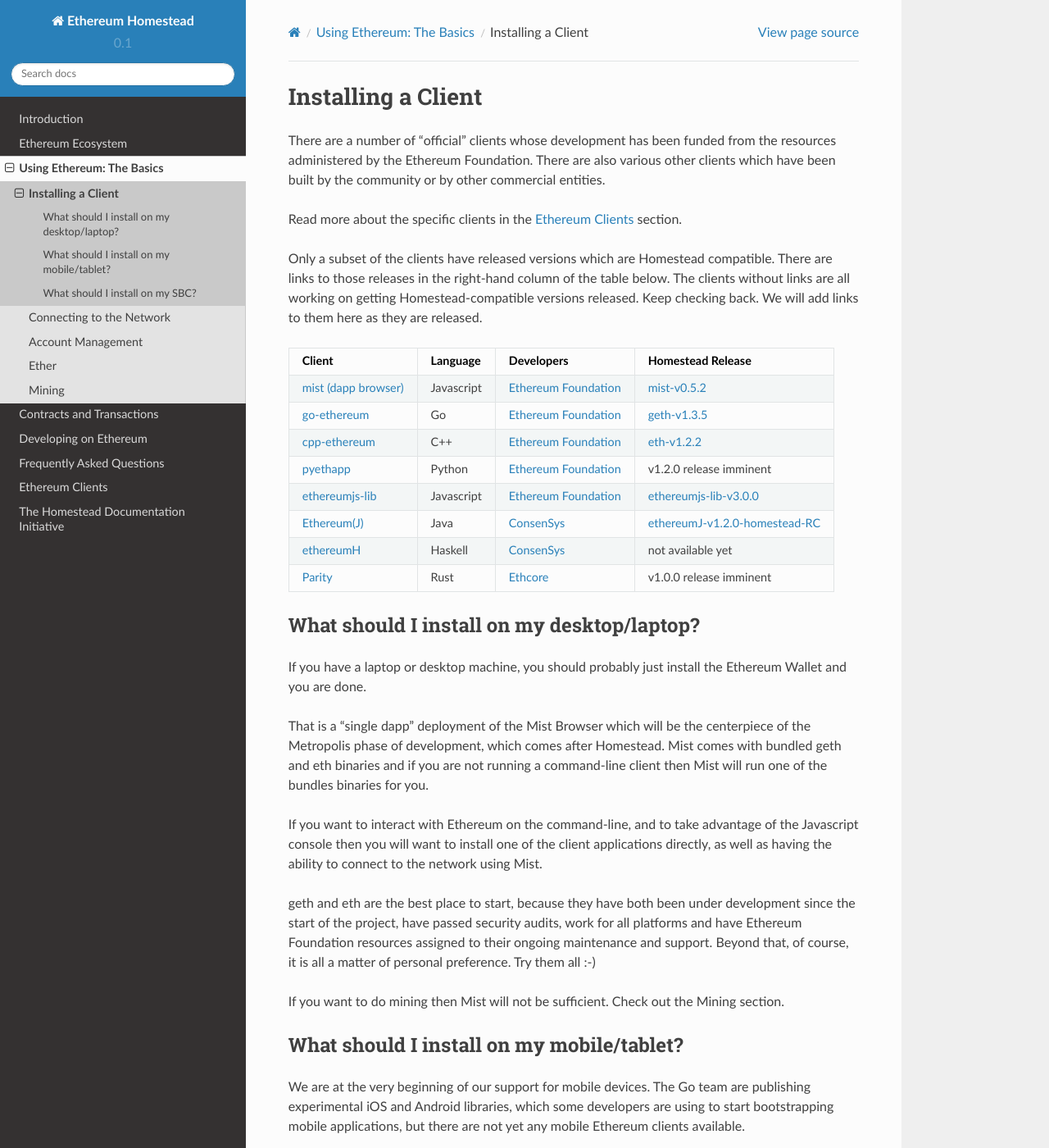
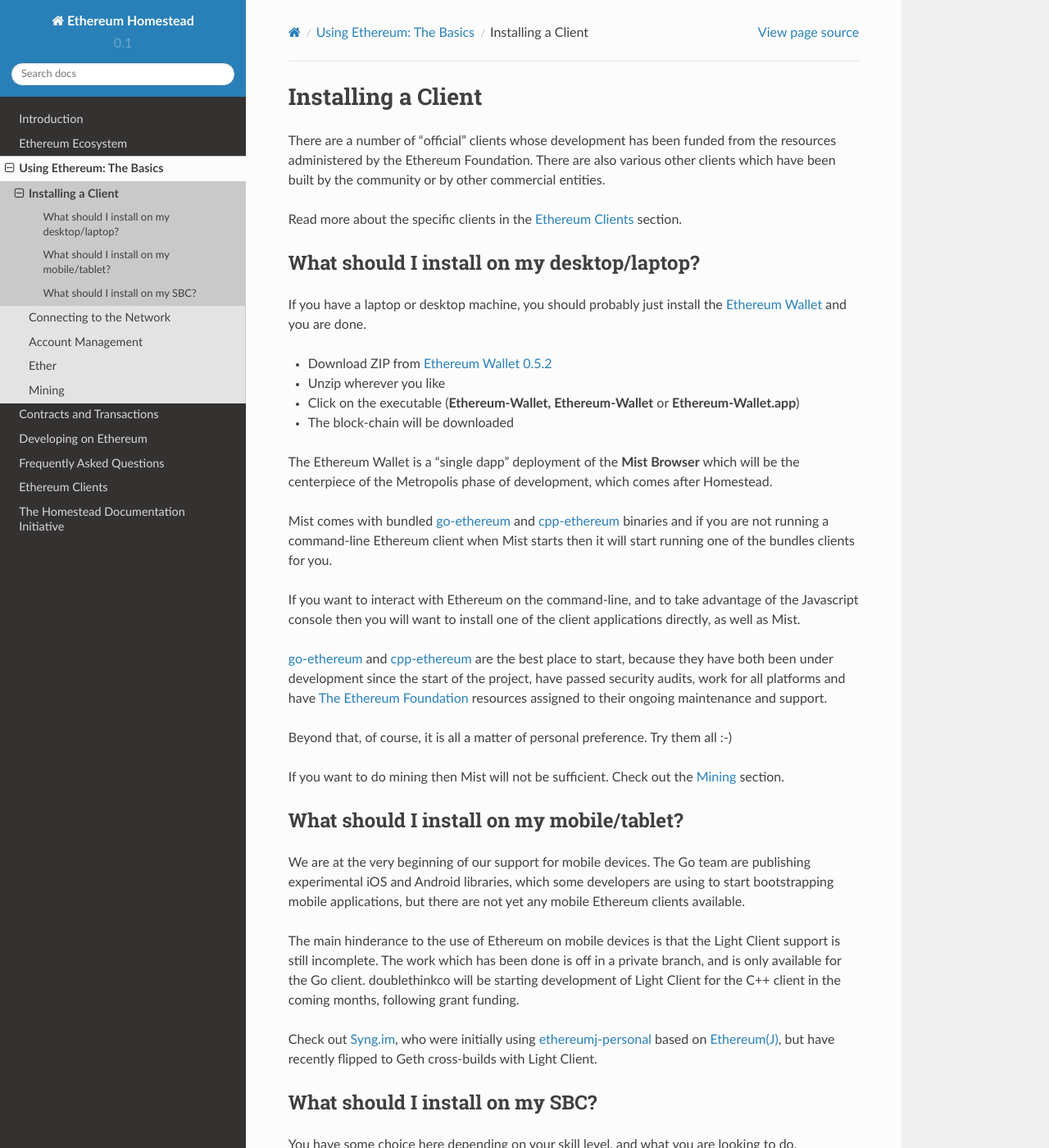
Before and after one commit to ethereum/homestead-guide, a Sphinx documentation site: the page built from source/using-ethereum-the-basics/installing-a-client.rst, in a window 1280 px wide and 1400 px high. Shown: the whole window at 82% size. Built offline with Sphinx 7.4.7 and the Read the Docs theme 2.0.0, drawn with Linux system fonts in a browser that asks for light colours; some of the changed text lies outside the part shown.

Commit message:
OK - I think this is a decent enough split between "Installing a Client" and the "Ethereum Clients" pages.

```diff
--- a/source/ethereum-ecosystem/foundation.rst
+++ b/source/ethereum-ecosystem/foundation.rst
@@ -1,3 +1,5 @@
+.. _foundation:
+
 ***************************************************
 The Ethereum Foundation
 ***************************************************
--- a/source/using-ethereum-the-basics/installing-a-client.rst
+++ b/source/using-ethereum-the-basics/installing-a-client.rst
@@ -10,70 +10,41 @@
 Read more about the specific clients in the
 :ref:`Ethereum Clients` section.
 
-Only a subset of the clients have released versions which are Homestead
-compatible.  There are links to those releases in the right-hand column of
-the table below.   The clients without links are all working on getting
-Homestead-compatible versions released.   Keep checking back.   We will
-add links to them here as they are released.
-
-+------------------------+------------+------------------------+----------------------------------+
-| Client                 | Language   | Developers             | Homestead Release                |
-+========================+============+========================+==================================+
-| `mist (dapp browser)`_ | Javascript | `Ethereum Foundation`_ | `mist-v0.5.2`_                   |
-+------------------------+------------+------------------------+----------------------------------+
-| :ref:`go-ethereum`     | Go         | `Ethereum Foundation`_ | `geth-v1.3.5`_                   |
-+------------------------+------------+------------------------+----------------------------------+
-| :ref:`cpp-ethereum`    | C++        | `Ethereum Foundation`_ | `eth-v1.2.2`_                    |
-+------------------------+------------+------------------------+----------------------------------+
-| :ref:`pyethapp`        | Python     | `Ethereum Foundation`_ | v1.2.0 release imminent          |
-+------------------------+------------+------------------------+----------------------------------+
-| :ref:`ethereumjs-lib`  | Javascript | `Ethereum Foundation`_ | `ethereumjs-lib-v3.0.0`_         |
-+------------------------+------------+------------------------+----------------------------------+
-| :ref:`Ethereum\(J\)`   | Java       | `ConsenSys`_           | `ethereumJ-v1.2.0-homestead-RC`_ |
-+------------------------+------------+------------------------+----------------------------------+
-| :ref:`ethereumH`       | Haskell    | `ConsenSys`_           | not available yet                |
-+------------------------+------------+------------------------+----------------------------------+
-| :ref:`Parity`          | Rust       | `Ethcore`_             | v1.0.0 release imminent          |
-+------------------------+------------+------------------------+----------------------------------+
-
-.. _mist (dapp browser): http://github.com/ethereum/mist/
-
-.. _Ethereum Foundation: https://ethereum.org/foundation
-.. _ConsenSys: https://consensys.net/
-.. _Ethcore: https://ethcore.io/
-
-.. _mist-v0.5.2: https://github.com/ethereum/mist/releases/tag/0.5.2
-.. _geth-v1.3.5: https://github.com/ethereum/go-ethereum/releases/tag/v1.3.5
-.. _eth-v1.2.2: https://github.com/ethereum/webthree-umbrella/releases/tag/v1.2.2
-.. _ethereumjs-lib-v3.0.0: https://github.com/ethereumjs/ethereumjs-lib/tree/v3.0.0
-.. _ethereumJ-v1.2.0-homestead-RC: https://github.com/ethereum/ethereumj/releases/tag/1.2.0-homestead-RC
 
 
 What should I install on my desktop/laptop?
 ================================================================================
 
 If you have a laptop or desktop machine, you should probably just install
-the Ethereum Wallet and you are done.
+the `Ethereum Wallet <https://github.com/ethereum/mist>`_ and you are done.
 
-That is a "single dapp" deployment of the Mist Browser which will be the
-centerpiece of the Metropolis phase of development, which comes after
-Homestead.   Mist comes with bundled geth and eth binaries and if you are
-not running a command-line client then Mist will run one of the bundles
-binaries for you.
+- Download ZIP from `Ethereum Wallet 0.5.2 <https://github.com/ethereum/mist/releases/tag/0.5.2>`_
+- Unzip wherever you like
+- Click on the executable (**Ethereum-Wallet, Ethereum-Wallet** or **Ethereum-Wallet.app**)
+- The block-chain will be downloaded
+
+The Ethereum Wallet is a "single dapp" deployment of the **Mist Browser**
+which will be the centerpiece of the Metropolis phase of development, which
+comes after Homestead.
+
+Mist comes with bundled :ref:`go-ethereum` and :ref:`cpp-ethereum` binaries
+and if you are not running a command-line Ethereum client when Mist starts
+then it will start running one of the bundles clients for you.
 
 If you want to interact with Ethereum on the command-line, and to take
 advantage of the Javascript console then you will want to install one of
-the client applications directly, as well as having the ability to connect
-to the network using Mist.
+the client applications directly, as well as Mist.
 
-geth and eth are the best place to start, because they have both been
-under development since the start of the project, have passed security
-audits, work for all platforms and have Ethereum Foundation resources
-assigned to their ongoing maintenance and support.  Beyond that, of course,
-it is all a matter of personal preference.  Try them all :-)
+:ref:`go-ethereum` and :ref:`cpp-ethereum` are the best place to start,
+because they have both been under development since the start of the project,
+have passed security audits, work for all platforms and have
+:ref:`foundation` resources assigned to their ongoing maintenance and
+support.
+
+Beyond that, of course, it is all a matter of personal preference.  Try them all :-)
 
 If you want to do mining then Mist will not be sufficient.  Check out
-the Mining section.
+the :ref:`mining` section.
 
 
 What should I install on my mobile/tablet?
@@ -90,8 +61,10 @@
 doublethinkco will be starting development of Light Client for the C++ client
 in the coming months, following grant funding.
 
-Check out Syng.im, who were initially using EthereumJ-Android but have
-recently flipped to Geth cross-builds with Light Client.
+Check out `Syng.im <http://syng.io>`_, who were initially using
+`ethereumj-personal <https://github.com/syng-im/ethereumj-personal>`_ based
+on :ref:`Ethereum(J)`, but have recently flipped to Geth cross-builds with
+Light Client.
 
 
 What should I install on my SBC?
```
Also changed, not shown: source/ethereum-clients/index.rst (+53 -14 lines).
